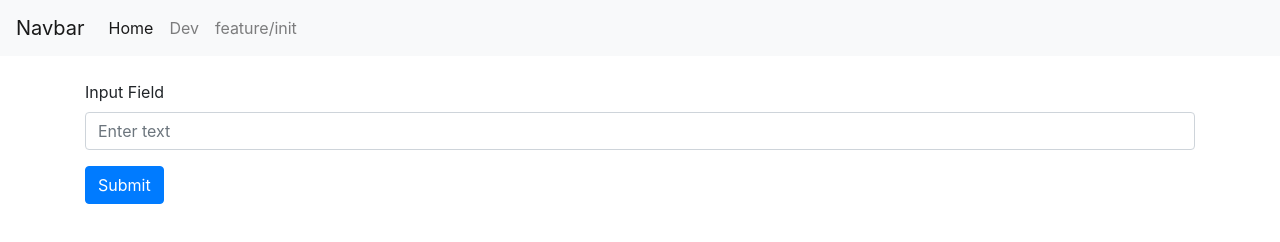
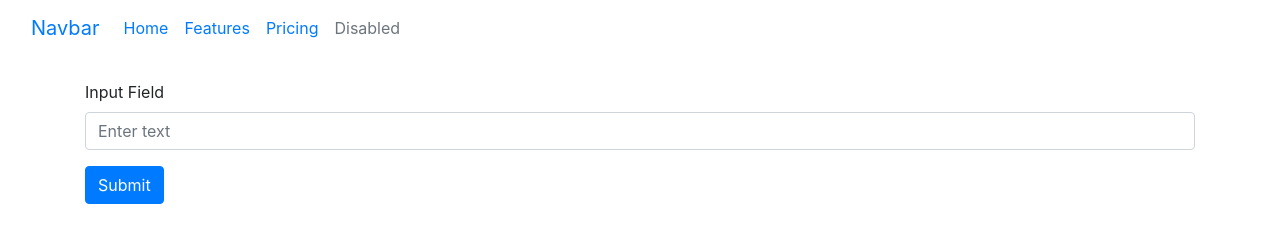
Before and after one commit to MohaDjm/dsp-dev-socket, a plain HTML site: page index.html in a window 1280 px wide. Drawn offline with nearby package versions, Linux system fonts and the light colour scheme.

Commit message:
Add navbar

```diff
--- a/index.html
+++ b/index.html
@@ -8,24 +8,28 @@
 </head>
 <body>
         <!-- Navbar -->
-    <nav class="navbar navbar-expand-lg navbar-light bg-light">
+    <nav class="navbar navbar-expand-lg bg-body-tertiary">
+    <div class="container-fluid">
         <a class="navbar-brand" href="#">Navbar</a>
-        <button class="navbar-toggler" type="button" data-toggle="collapse" data-target="#navbarNav" aria-controls="navbarNav" aria-expanded="false" aria-label="Toggle navigation">
+        <button class="navbar-toggler" type="button" data-bs-toggle="collapse" data-bs-target="#navbarNav" aria-controls="navbarNav" aria-expanded="false" aria-label="Toggle navigation">
         <span class="navbar-toggler-icon"></span>
         </button>
         <div class="collapse navbar-collapse" id="navbarNav">
         <ul class="navbar-nav">
-                <li class="nav-item active">
-                    <a class="nav-link" href="#">Home <span class="sr-only">(current)</span></a>
+            <li class="nav-item">
+            <a class="nav-link active" aria-current="page" href="#">Home</a>
             </li>
             <li class="nav-item">
-                    <a class="nav-link" href="#">Dev</a>
+            <a class="nav-link" href="#">Features</a>
             </li>
             <li class="nav-item">
-                    <a class="nav-link" href="#">feature/init</a>
+            <a class="nav-link" href="#">Pricing</a>
             </li>
-
+            <li class="nav-item">
+            <a class="nav-link disabled" aria-disabled="true">Disabled</a>
+            </li>
         </ul>
+        </div>
     </div>
     </nav>
      <!-- Form -->
```
Lines whose indentation alone changed are shown as unchanged.
